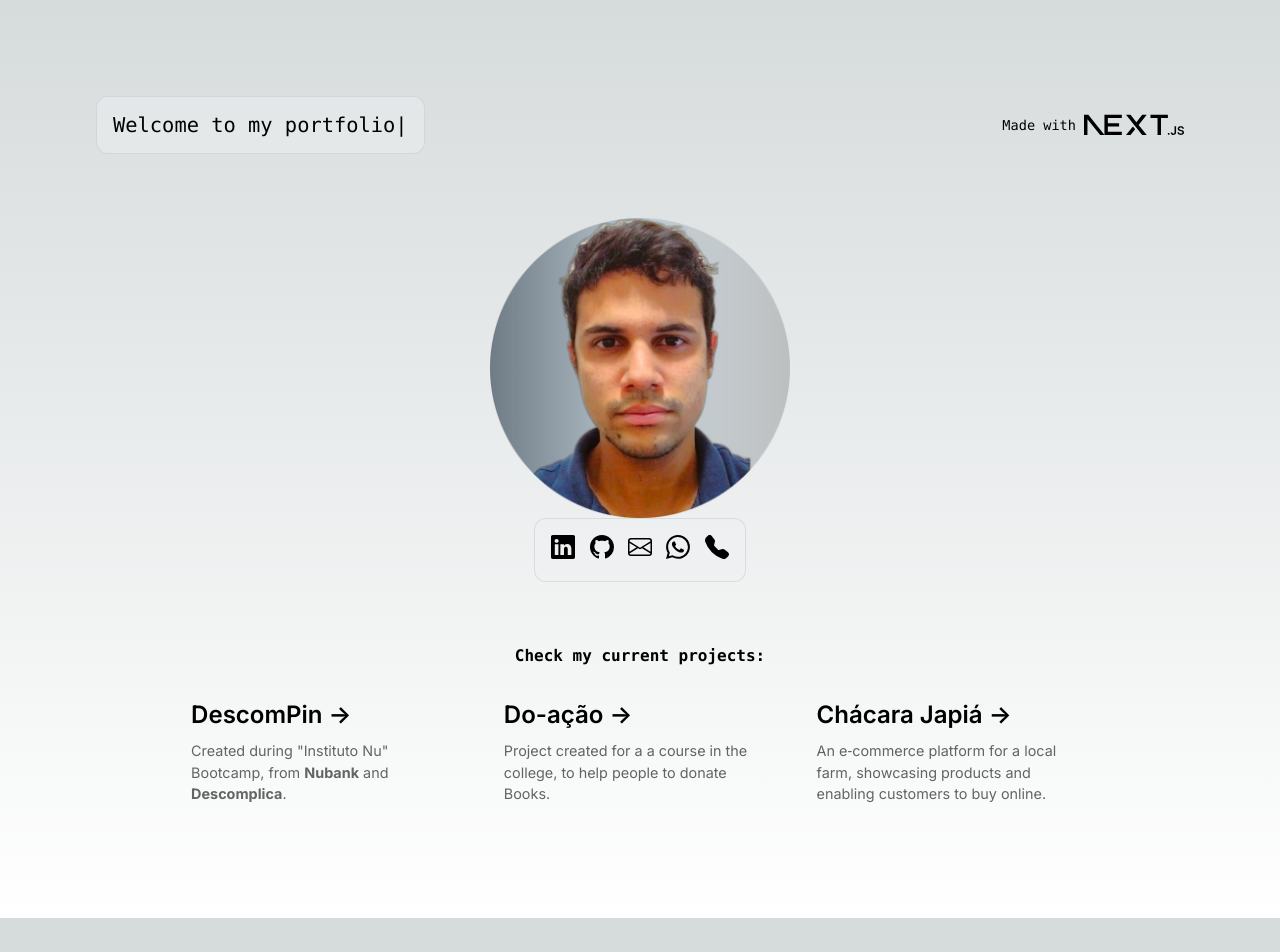
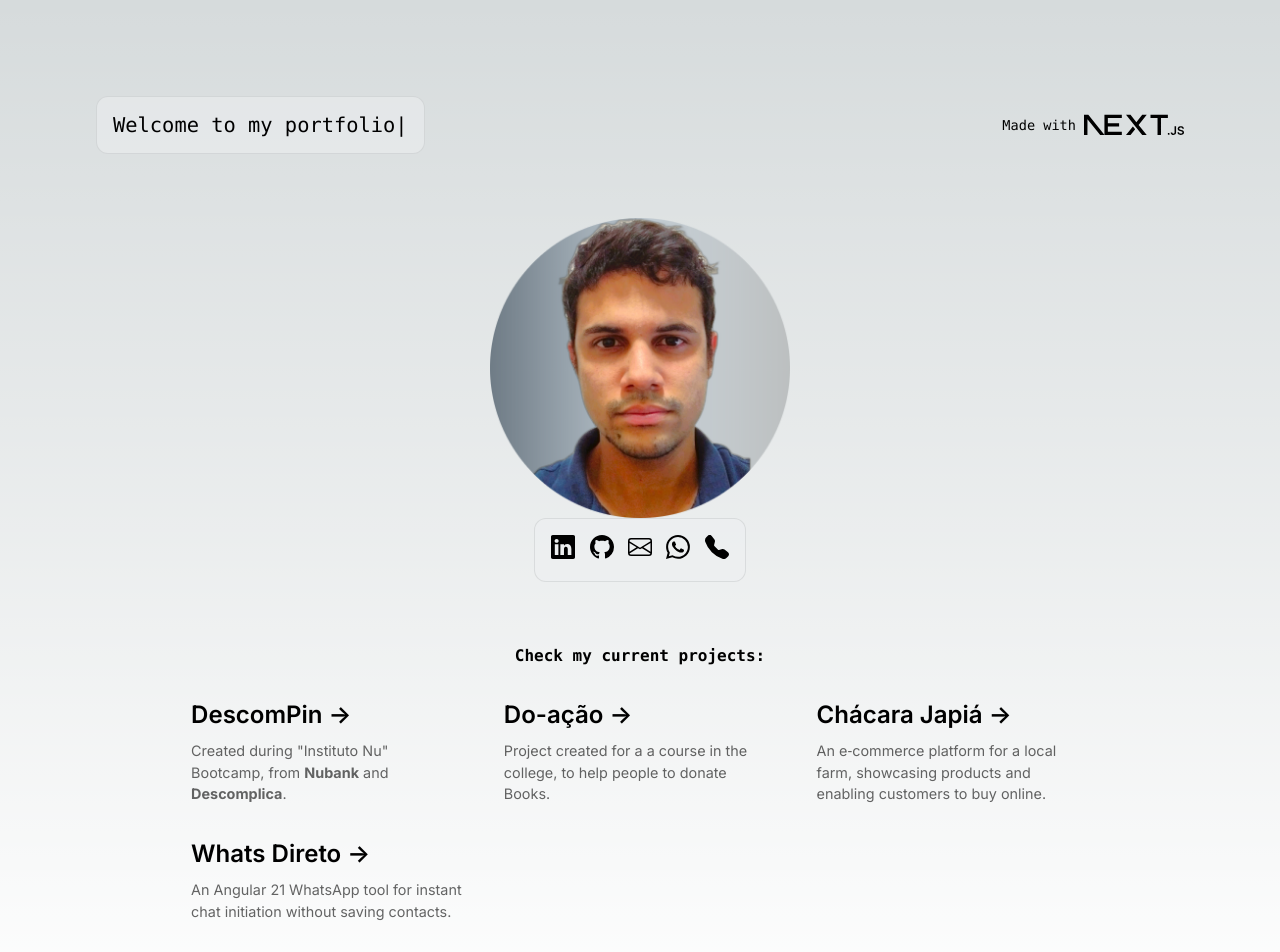
Before and after one commit to fasosl2/personalPortfolio, a Next.js app: page / in a window 1280 px wide. Shown: the top 952 px of the page. Before the commit the page ends 918 px from the top, so only its background shows below. Built offline with nearby package versions, Linux system fonts and the light colour scheme.

Commit message:
feat: added WhatsDireto project

```diff
--- a/src/pages/index.tsx
+++ b/src/pages/index.tsx
@@ -128,6 +128,20 @@ export default function Home(): JSX.Element {
               An e‑commerce platform for a local farm, showcasing products and enabling customers to buy online.
             </p>
           </a>
+
+          <a
+            href="https://whats-direto.vercel.app/"
+            className={styles.card}
+            target="_blank"
+            rel="noopener noreferrer"
+          >
+            <h2 className={inter.className}>
+              Whats Direto <span>-&gt;</span>
+            </h2>
+            <p className={inter.className}>
+              An Angular 21 WhatsApp tool for instant chat initiation without saving contacts.
+            </p>
+          </a>
         </div>
       </main>
     </>
```
